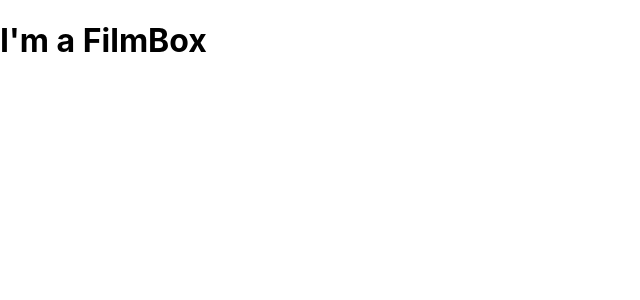
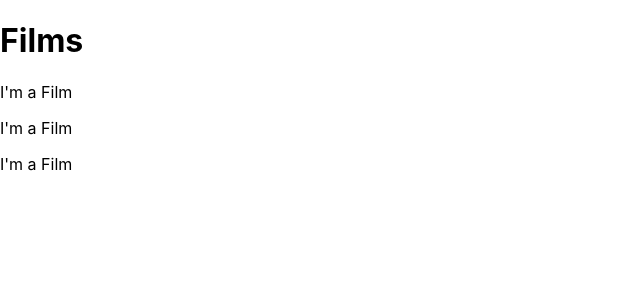
Before and after one commit to sshingler/React_FilmReleases, a React (Create React App) app: page / in a window 1280 px wide. Shown: the top 300 px of the page, without its empty margins (0-640 px from the left). Built offline with nearby package versions, Linux system fonts and the light colour scheme.

Commit message:
2 - page renders films

```diff
--- /dev/null
+++ b/src/components/Film.js
@@ -0,0 +1,9 @@
+import React from 'react';
+
+const Film = () => {
+    return (
+        <p>I'm a Film</p>
+    );
+};
+
+export default Film;
--- /dev/null
+++ b/src/components/FilmList.js
@@ -0,0 +1,14 @@
+import React from 'react';
+import Film from './Film';
+
+const FilmList = () => {
+    return (
+        <>
+        <Film />
+        <Film />
+        <Film />
+        </>
+    );
+};
+
+export default FilmList;
--- a/src/containers/FilmBox.js
+++ b/src/containers/FilmBox.js
@@ -1,8 +1,12 @@
 import React from 'react';
+import FilmList from '../components/FilmList';
 
 const FilmBox = () => {
     return(
-        <h1> I'm a FilmBox</h1>
+        <>
+        <h1>Films</h1>
+        <FilmList/>
+        </>
     );
 };
 
```
